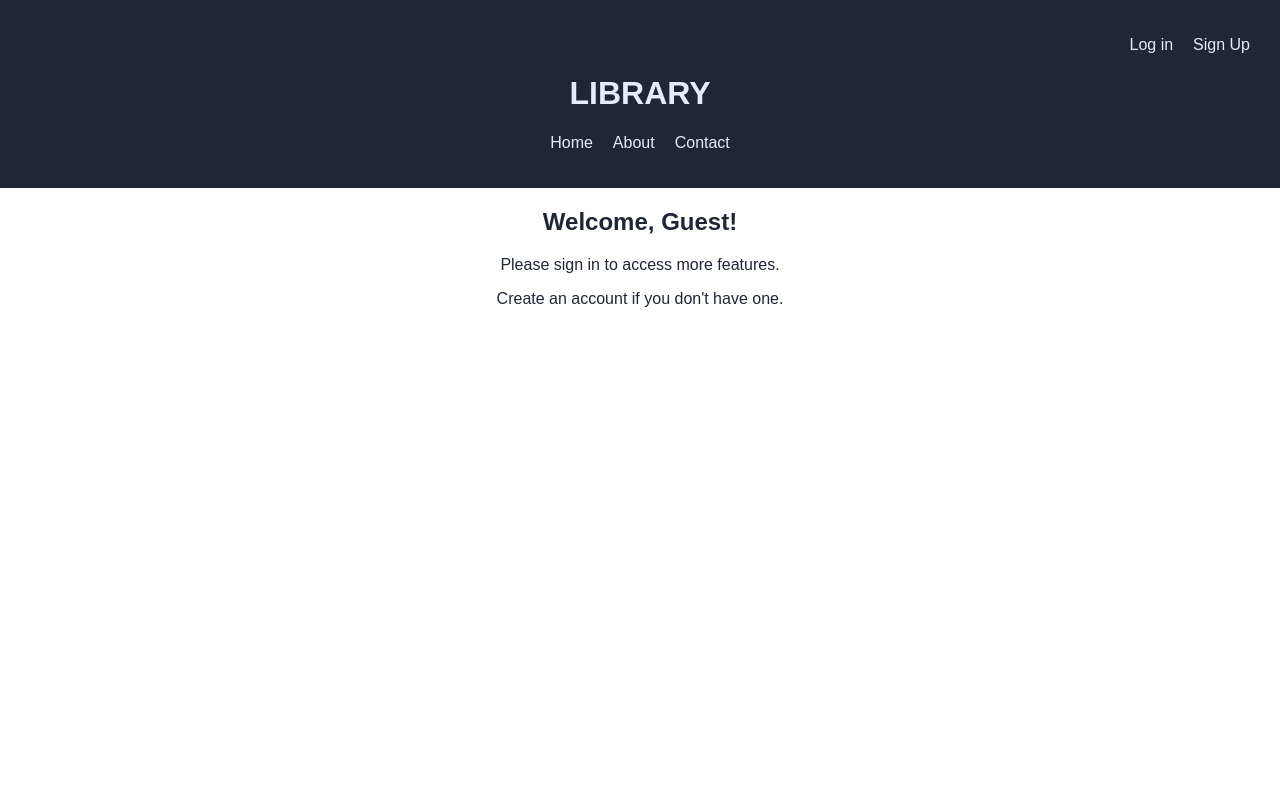
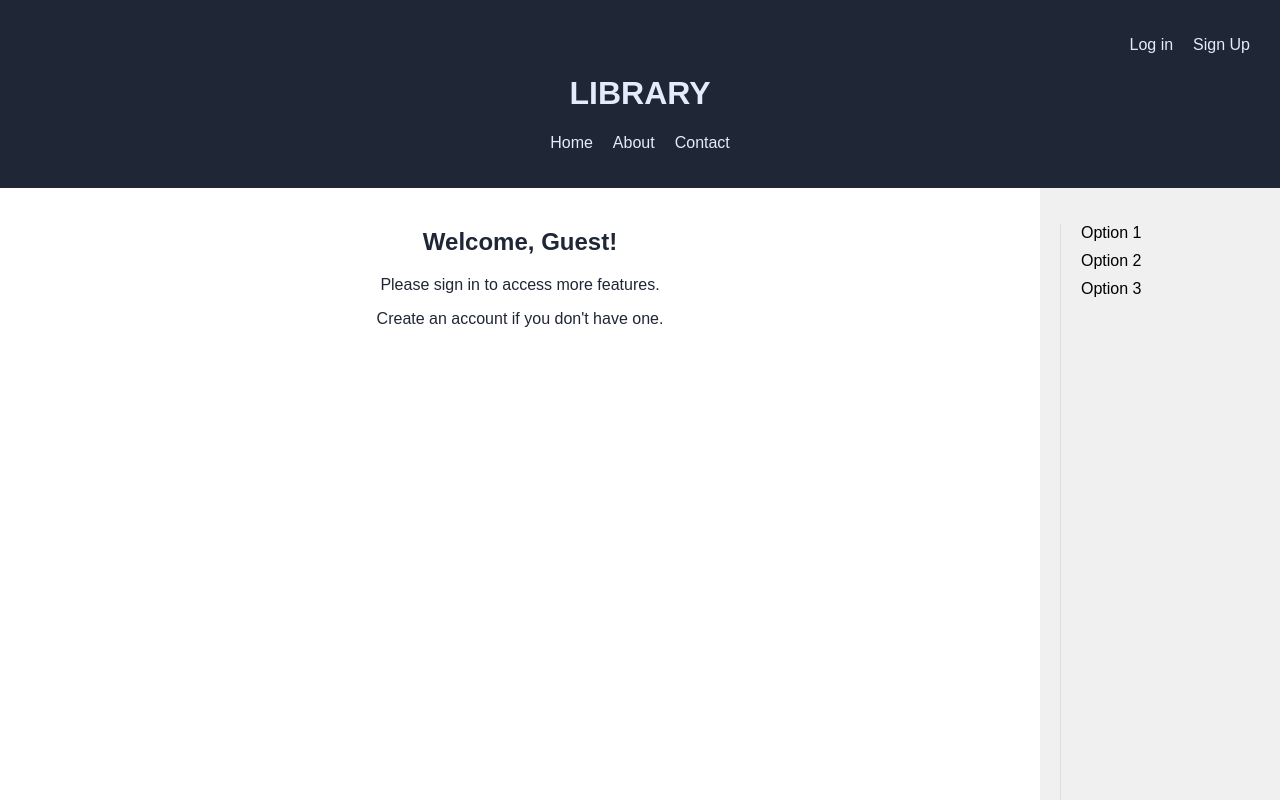
Before and after one commit to grzegorz2803/Library_TI_2024, a React (Create React App) app in the folder frontend/library/: page / in a window 1280 px wide. Shown: the top 800 px of the page. Built offline with nearby package versions, Linux system fonts and the light colour scheme.

Commit message:
log in, sign up

```diff
--- a/frontend/library/src/App.css
+++ b/frontend/library/src/App.css
@@ -3,9 +3,14 @@ body {
   margin: 0;
   padding: 0;
   box-sizing: border-box;
+  height: 100%;
 }
 
 main {
   padding: 2rem;
   text-align: center;
 }
+
+.App {
+  height: 100%;
+}
--- a/frontend/library/src/App.js
+++ b/frontend/library/src/App.js
@@ -1,44 +1,31 @@
-import React, { useState } from 'react';
 import './App.css';
 import Header from "./components/Header";
-import Unlogged from "./components/Unlogged";
-import Reader from "./components/Reader";
-import Librarian from "./components/Librarian";
-import Admin from "./components/Admin";
+import Content from "./components/Content";
+import {useState} from "react";
 
 function App() {
     const [user, setUser] = useState(null);
+    const [currentView, setCurrentView] = useState('unlogged');
 
-    const loginAsReader = () => {
-        setUser({ role: 'reader' });
-    };
-
-    const loginAsAdmin = () => {
-        setUser({ role: 'admin' });
-    };
-
-    const loginAsLibrarian = () => {
-        setUser({ role: 'librarian' });
+    const login = (userData) => {
+        setUser(userData);
+        setCurrentView('reader');
     };
 
     const logout = () => {
         setUser(null);
+        setCurrentView('unlogged');
+    };
+
+    const showView = (view) => {
+        setCurrentView(view);
     };
 
     return (
         <div className="App">
-            <Header
-                loginAsReader={loginAsReader}
-                loginAsAdmin={loginAsAdmin}
-                loginAsLibrarian={loginAsLibrarian}
-                logout={logout}
-            />
-            {!user && <Unlogged />}
-            {user && user.role === 'reader' && <Reader />}
-            {user && user.role === 'admin' && <Admin />}
-            {user && user.role === 'librarian' && <Librarian />}
+            <Header login={login} logout={logout} user={user} showView={showView}/>
+            <Content user={user} currentView={currentView} login={login}/>
         </div>
     );
 }
-
 export default App;
--- a/frontend/library/src/index.css
+++ b/frontend/library/src/index.css
@@ -7,6 +7,10 @@ body {
   -moz-osx-font-smoothing: grayscale;
 }
 
+html, body, #root {
+  height: 100%;
+}
+
 code {
   font-family: source-code-pro, Menlo, Monaco, Consolas, 'Courier New',
     monospace;
```
